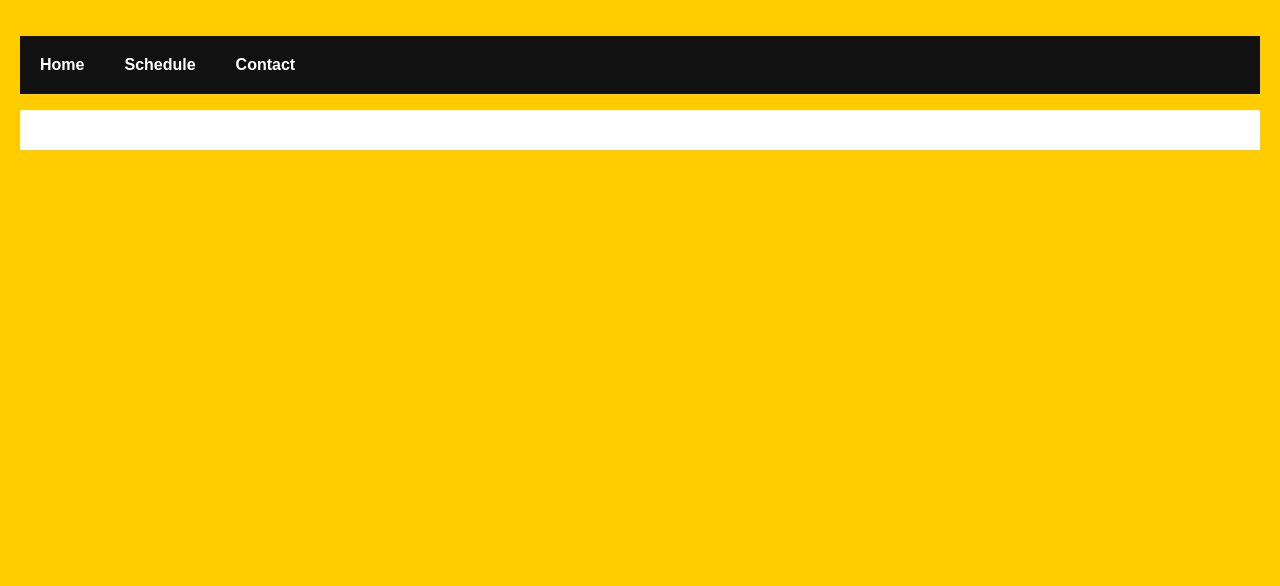
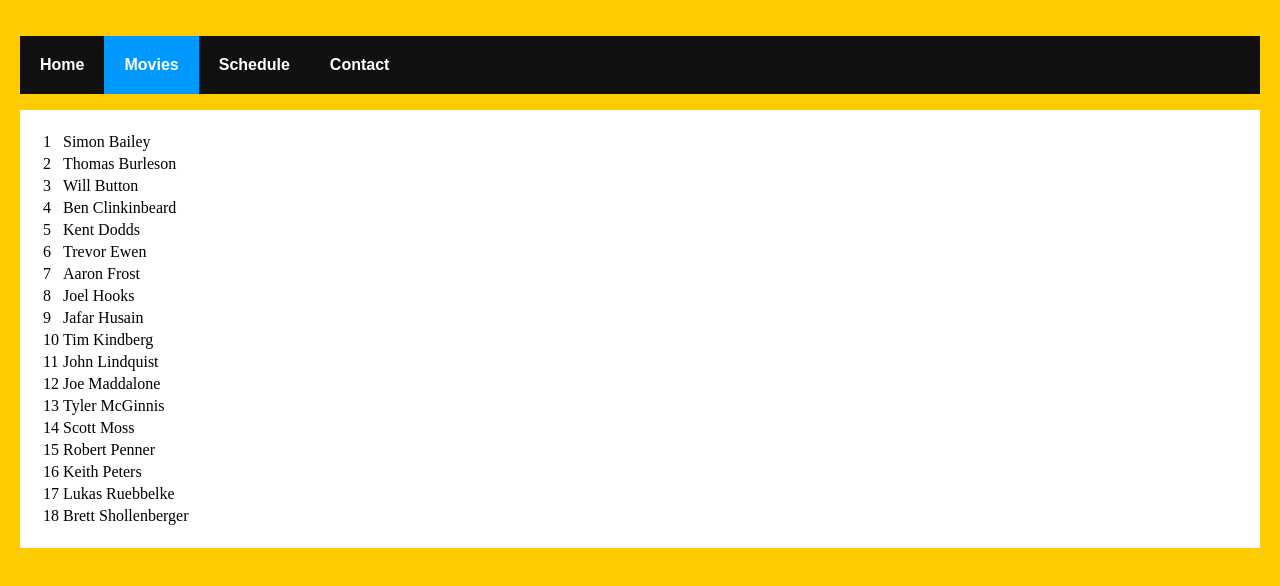
Before and after one commit to n3hrox/cinema_react, a React (Create React App) app: page /movies in a window 1280 px wide. Shown: the top 586 px of the page. Built offline with nearby package versions, Linux system fonts and the light colour scheme.

Commit message:
Add list loading

```diff
--- a/src/components/Header.js
+++ b/src/components/Header.js
@@ -7,6 +7,7 @@ const Header = () => (
   <header>
        <ul className="header">
         <li><NavLink exact to='/'>Home</NavLink></li>
+        <li><NavLink to='/movies'>Movies</NavLink></li>
         <li><NavLink to='/schedule'>Schedule</NavLink></li>
         <li><NavLink to='/contact'>Contact</NavLink></li>
        </ul>
--- a/src/components/Main.js
+++ b/src/components/Main.js
@@ -3,12 +3,8 @@ import { Switch, Route } from 'react-router-dom'
 import Home from './Home'
 import Schedule from './Schedule'
 import Contact from './Contact'
+import Movies from './Movies'
 
-// The Main component renders one of the three provided
-// Routes (provided that one matches). Both the /roster
-// and /schedule routes will match any pathname that starts
-// with /roster or /schedule. The / route will only match
-// when the pathname is exactly the string "/"
 const Main = () => (
   <main>
   <div className="content">
@@ -16,6 +12,7 @@ const Main = () => (
       <Route exact path='/' component={Home}/>
       <Route path='/schedule' component={Schedule}/>
       <Route path='/contact' component={Contact}/>
+      <Route path='/movies' component={Movies}/>
     </Switch>
   </div>
   </main>
--- /dev/null
+++ b/src/components/Movies.js
@@ -0,0 +1,94 @@
+import React from 'react'
+
+class Movies extends React.Component {
+  constructor() {
+    super();
+    this.state = {
+      data: [{
+        id: 1,
+        name: "Simon Bailey"
+      }, {
+        id: 2,
+        name: "Thomas Burleson"
+      }, {
+        id: 3,
+        name: "Will Button"
+      }, {
+        id: 4,
+        name: "Ben Clinkinbeard"
+      }, {
+        id: 5,
+        name: "Kent Dodds"
+      }, {
+        id: 6,
+        name: "Trevor Ewen"
+      }, {
+        id: 7,
+        name: "Aaron Frost"
+      }, {
+        id: 8,
+        name: "Joel Hooks"
+      }, {
+        id: 9,
+        name: "Jafar Husain"
+      }, {
+        id: 10,
+        name: "Tim Kindberg"
+      }, {
+        id: 11,
+        name: "John Lindquist"
+      }, {
+        id: 12,
+        name: "Joe Maddalone"
+      }, {
+        id: 13,
+        name: "Tyler McGinnis"
+      }, {
+        id: 14,
+        name: "Scott Moss"
+      }, {
+        id: 15,
+        name: "Robert Penner"
+      }, {
+        id: 16,
+        name: "Keith Peters"
+      }, {
+        id: 17,
+        name: "Lukas Ruebbelke"
+      }, {
+        id: 18,
+        name: "Brett Shollenberger"
+      }]
+    }
+  }
+  render() {
+    let rows = this.state.data.map(person => {
+      return <PersonRow key = {
+        person.id
+      }
+      data = {
+        person
+      }
+      />
+    })
+    return <table >
+      < tbody > {
+        rows
+      } < /tbody> < /table>
+  }
+}
+
+const PersonRow = (props) => {
+  return (
+    <tr>
+      <td>
+        { props.data.id }
+      </td>
+      <td>
+        { props.data.name }
+      </td>
+    </tr>
+  );
+}
+
+export default Movies
```
